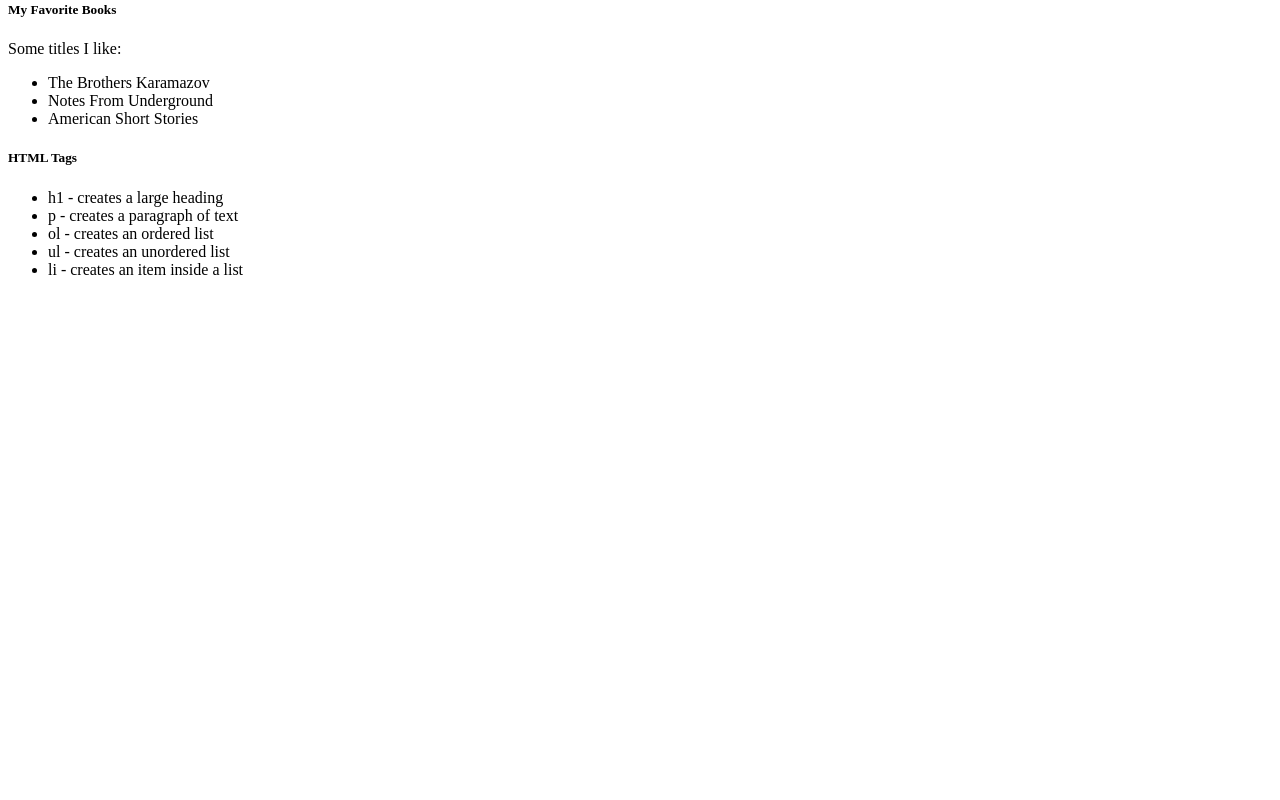
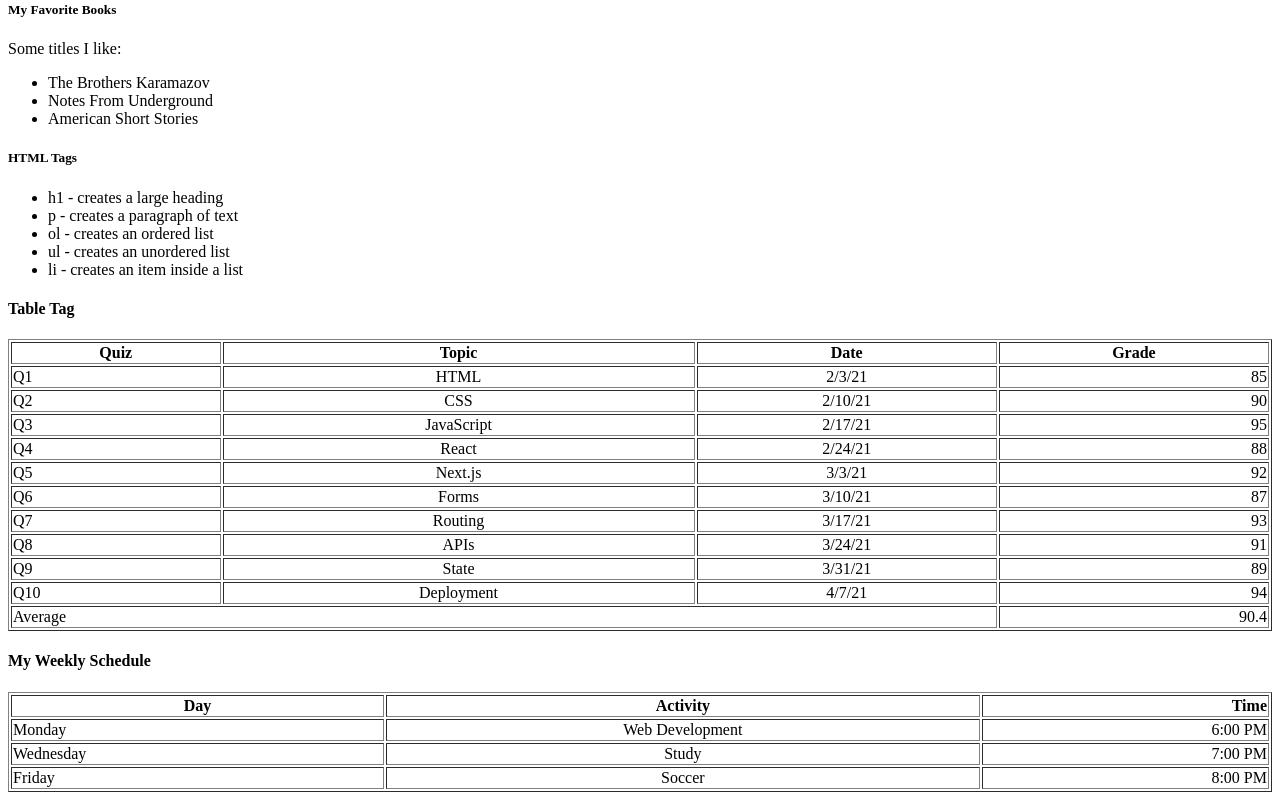
Before and after one commit to Abdullahi27/webdev-client, a Next.js app: page /labs/lab1 in a window 1280 px wide. Shown: the part 1864-2664 px from the top of the page. Before the commit the page ends 2159 px from the top, so only its background shows below. Built offline with nearby package versions, Linux system fonts and the light colour scheme.

Commit message:
add tables section

```diff
--- /dev/null
+++ b/app/labs/lab1/Tables.tsx
@@ -0,0 +1,129 @@
+export default function Tables() {
+  return (
+    <div id="wd-tables">
+      <h4>Table Tag</h4>
+
+      <table border={1} width="100%">
+        <thead>
+          <tr>
+            <th>Quiz</th>
+            <th align="center">Topic</th>
+            <th align="center">Date</th>
+            <th>Grade</th>
+          </tr>
+        </thead>
+
+        <tbody>
+          <tr>
+            <td>Q1</td>
+            <td align="center">HTML</td>
+            <td align="center">2/3/21</td>
+            <td align="right">85</td>
+          </tr>
+
+          <tr>
+            <td>Q2</td>
+            <td align="center">CSS</td>
+            <td align="center">2/10/21</td>
+            <td align="right">90</td>
+          </tr>
+
+          <tr>
+            <td>Q3</td>
+            <td align="center">JavaScript</td>
+            <td align="center">2/17/21</td>
+            <td align="right">95</td>
+          </tr>
+
+          <tr>
+            <td>Q4</td>
+            <td align="center">React</td>
+            <td align="center">2/24/21</td>
+            <td align="right">88</td>
+          </tr>
+
+          <tr>
+            <td>Q5</td>
+            <td align="center">Next.js</td>
+            <td align="center">3/3/21</td>
+            <td align="right">92</td>
+          </tr>
+
+          <tr>
+            <td>Q6</td>
+            <td align="center">Forms</td>
+            <td align="center">3/10/21</td>
+            <td align="right">87</td>
+          </tr>
+
+          <tr>
+            <td>Q7</td>
+            <td align="center">Routing</td>
+            <td align="center">3/17/21</td>
+            <td align="right">93</td>
+          </tr>
+
+          <tr>
+            <td>Q8</td>
+            <td align="center">APIs</td>
+            <td align="center">3/24/21</td>
+            <td align="right">91</td>
+          </tr>
+
+          <tr>
+            <td>Q9</td>
+            <td align="center">State</td>
+            <td align="center">3/31/21</td>
+            <td align="right">89</td>
+          </tr>
+
+          <tr>
+            <td>Q10</td>
+            <td align="center">Deployment</td>
+            <td align="center">4/7/21</td>
+            <td align="right">94</td>
+          </tr>
+        </tbody>
+
+        <tfoot>
+          <tr>
+            <td colSpan={3}>Average</td>
+            <td align="right">90.4</td>
+          </tr>
+        </tfoot>
+      </table>
+
+      <h4>My Weekly Schedule</h4>
+
+      <table id="wd-your-table" border={1} width="100%">
+        <thead>
+          <tr>
+            <th>Day</th>
+            <th align="center">Activity</th>
+            <th align="right">Time</th>
+          </tr>
+        </thead>
+
+        <tbody>
+          <tr>
+            <td>Monday</td>
+            <td align="center">Web Development</td>
+            <td align="right">6:00 PM</td>
+          </tr>
+
+          <tr>
+            <td>Wednesday</td>
+            <td align="center">Study</td>
+            <td align="right">7:00 PM</td>
+          </tr>
+
+          <tr>
+            <td>Friday</td>
+            <td align="center">Soccer</td>
+            <td align="right">8:00 PM</td>
+          </tr>
+        </tbody>
+      </table>
+    </div>
+  );
+}
--- a/app/labs/lab1/page.tsx
+++ b/app/labs/lab1/page.tsx
@@ -1,6 +1,7 @@
 import HeadingTags from "./HeadingTags";
 import ParagraphTag from "./ParagraphTag";
 import ListTags from "./ListTags";
+import Tables from "./Tables";
 
 
 export default function Lab1() {
@@ -25,6 +26,7 @@ export default function Lab1() {
       <HeadingTags />
       <ParagraphTag />
       <ListTags />
+      <Tables />
 
 
 
```
